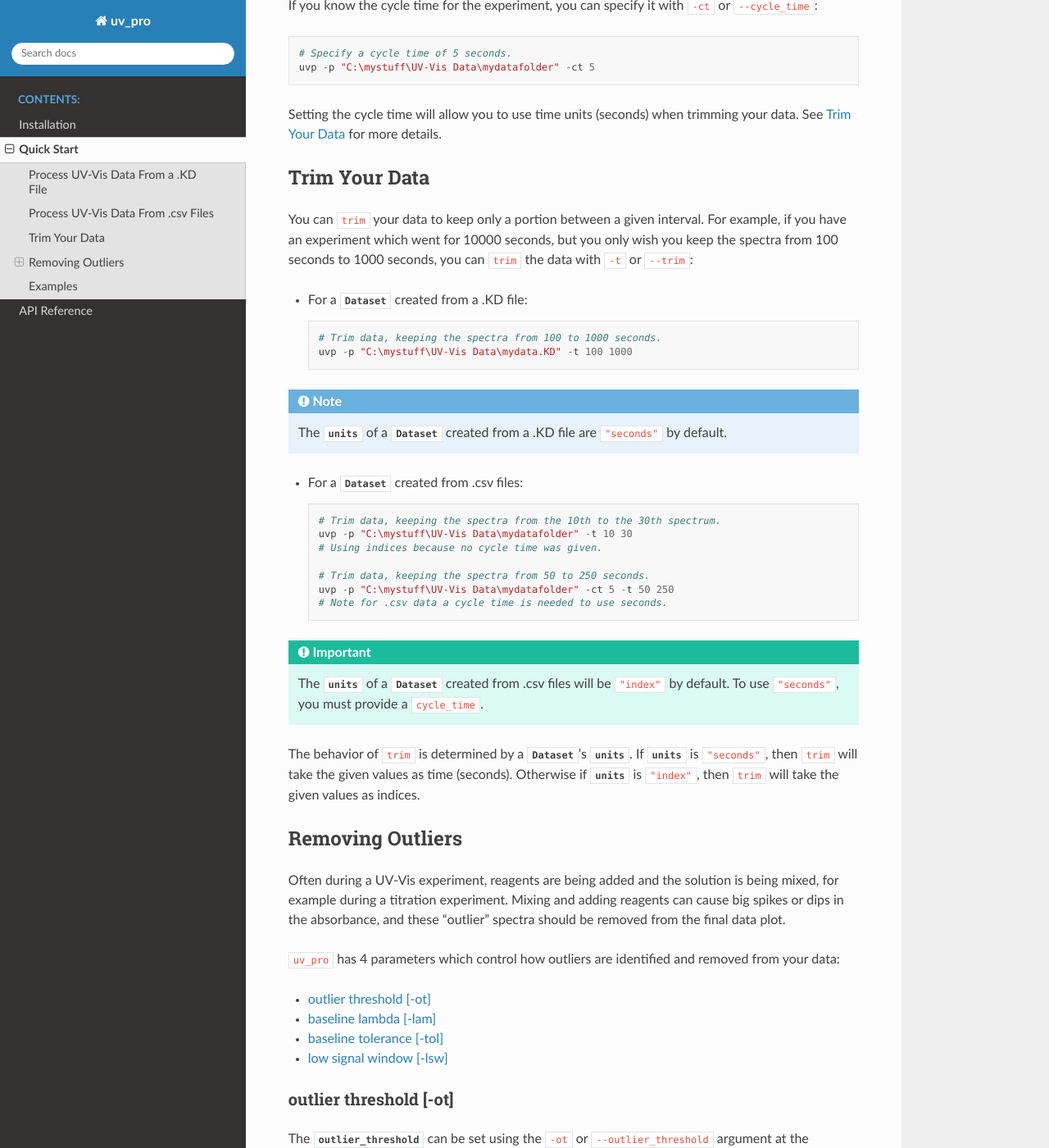
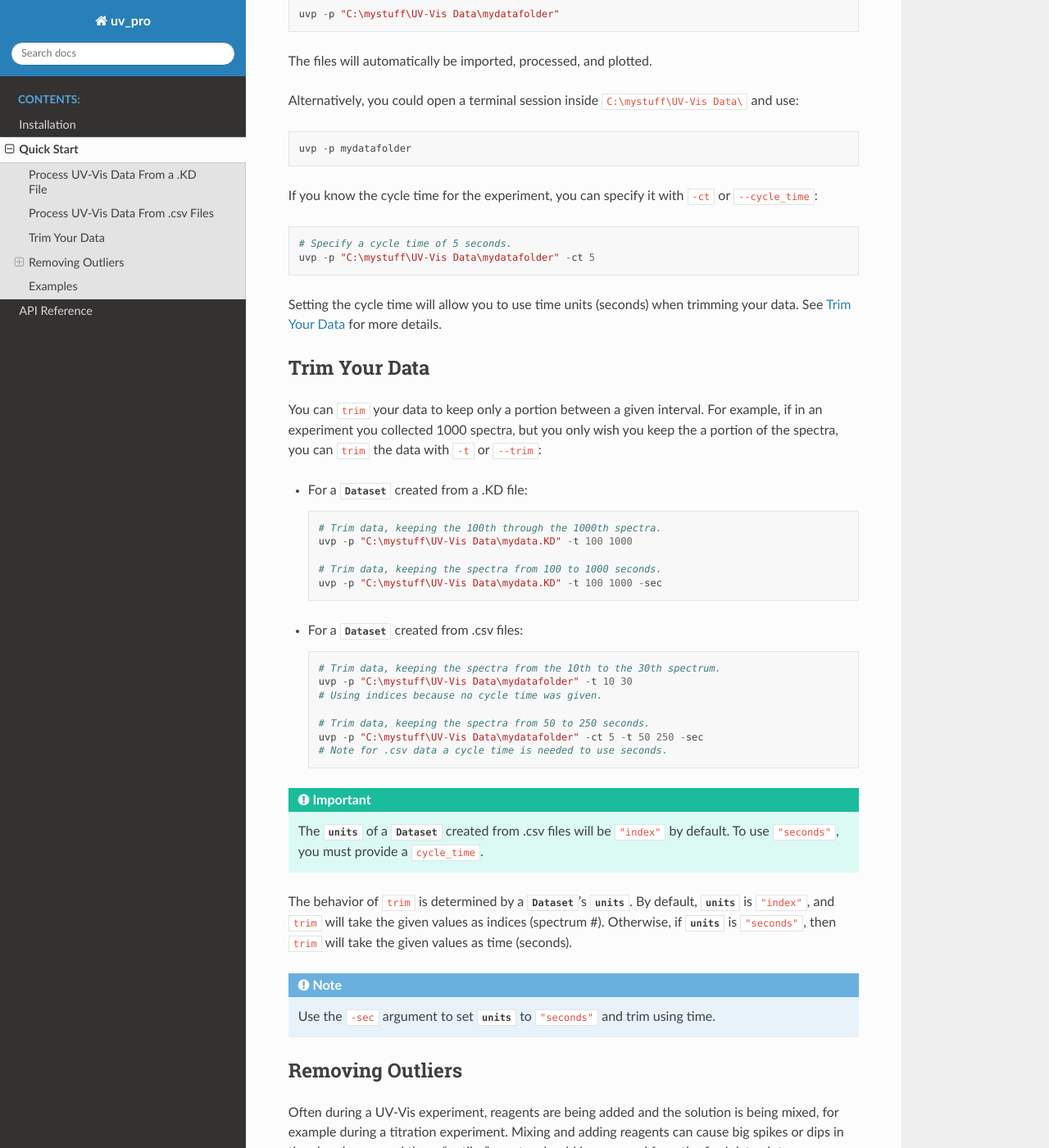
Before and after one commit to dd-hebert/uv_pro, a Sphinx documentation site: the page built from docs/quickstart.rst, in a window 1280 px wide and 1400 px high, scrolled down 976 px. Shown: the whole window at 82% size. Built offline with Sphinx 7.4.7 and the Read the Docs theme 2.0.0, drawn with Linux system fonts in a browser that asks for light colours; some of the changed text lies outside the part shown.

Commit message:
Update quickstart.rst

```diff
--- a/docs/quickstart.rst
+++ b/docs/quickstart.rst
@@ -13,6 +13,10 @@ To process this file, open a terminal and enter the following command::
     uvp -p "C:\mystuff\UV-Vis Data\mydata.KD"
 
 The file will automatically be imported, processed, and plotted.
+
+Alternatively, you could open a terminal session inside ``C:\mystuff\UV-Vis Data\`` and use::
+
+    uvp -p mydata.KD
 
 .. Note::
     When processing data from a .KD file, the experiment's cycle time is automatically
@@ -34,6 +38,10 @@ entering the following command::
 
 The files will automatically be imported, processed, and plotted.
 
+Alternatively, you could open a terminal session inside ``C:\mystuff\UV-Vis Data\`` and use::
+
+    uvp -p mydatafolder
+
 If you know the cycle time for the experiment, you can specify it with ``-ct`` or
 ``--cycle_time``::
 
@@ -46,18 +54,17 @@ See `Trim Your Data`_ for more details.
 
 Trim Your Data
 -------------------------
-You can ``trim`` your data to keep only a portion between a given interval. For example, if you
-have an experiment which went for 10000 seconds, but you only wish you keep the spectra from
-100 seconds to 1000 seconds, you can ``trim`` the data with ``-t`` or ``--trim``:
+You can ``trim`` your data to keep only a portion between a given interval. For example, if in
+an experiment you collected 1000 spectra, but you only wish you keep the a portion of the spectra,
+you can ``trim`` the data with ``-t`` or ``--trim``:
 
 - For a :class:`~uv_pro.process.Dataset` created from a .KD file::
 
-    # Trim data, keeping the spectra from 100 to 1000 seconds.
+    # Trim data, keeping the 100th through the 1000th spectra.
     uvp -p "C:\mystuff\UV-Vis Data\mydata.KD" -t 100 1000
 
-.. Note::
-    The :attr:`~uv_pro.process.Dataset.units` of a :class:`~uv_pro.process.Dataset` created from a .KD file
-    are ``"seconds"`` by default.
+    # Trim data, keeping the spectra from 100 to 1000 seconds.
+    uvp -p "C:\mystuff\UV-Vis Data\mydata.KD" -t 100 1000 -sec
 
 - For a :class:`~uv_pro.process.Dataset` created from .csv files::
 
@@ -66,7 +73,7 @@ have an experiment which went for 10000 seconds, but you only wish you keep the
     # Using indices because no cycle time was given.
 
     # Trim data, keeping the spectra from 50 to 250 seconds.
-    uvp -p "C:\mystuff\UV-Vis Data\mydatafolder" -ct 5 -t 50 250
+    uvp -p "C:\mystuff\UV-Vis Data\mydatafolder" -ct 5 -t 50 250 -sec
     # Note for .csv data a cycle time is needed to use seconds.
 
 .. Important::
@@ -74,10 +81,13 @@ have an experiment which went for 10000 seconds, but you only wish you keep the
     will be ``"index"`` by default. To use ``"seconds"``, you must provide a ``cycle_time``.
 
 The behavior of ``trim`` is determined by a :class:`~uv_pro.process.Dataset`'s
-:attr:`~uv_pro.process.Dataset.units`. If :attr:`~uv_pro.process.Dataset.units` is ``"seconds"``, then
-``trim`` will take the given values as time (seconds). Otherwise if :attr:`~uv_pro.process.Dataset.units`
-is ``"index"``, then ``trim`` will take the given values as indices.
+:attr:`~uv_pro.process.Dataset.units`. By default, :attr:`~uv_pro.process.Dataset.units`
+is ``"index"``, and ``trim`` will take the given values as indices (spectrum #).
+Otherwise, if :attr:`~uv_pro.process.Dataset.units` is ``"seconds"``, then ``trim`` will take the
+given values as time (seconds).
 
+.. Note::
+    Use the ``-sec`` argument to set :attr:`~uv_pro.process.Dataset.units` to ``"seconds"`` and trim using time.
 
 Removing Outliers
 ----------------------------
@@ -147,8 +157,8 @@ The :func:`baseline_tolerance <uv_pro.process.Dataset.__init__>` specifies the e
 can be set using the ``-tol`` or ``--baseline_tolerance`` argument at the terminal::
 
     # Set the baseline tolerance.
-    uvp -p "mydata.KD" -tol 0.01
-    uvp -p "mydata.KD" --baseline_tolerance 10
+    uvp -p mydata.KD -tol 0.01
+    uvp -p mydata.KD --baseline_tolerance 10
 
 Try ``-tol`` values between 0.001 and 10000. The default is 0.1.
 See pybaselines.whittaker_ for more in-depth information.
@@ -164,8 +174,8 @@ The presence of negative peaks in your data will significantly affect the data c
 You can set the size of the window using the ``-lsw`` or ``--low_signal_window`` argument at the terminal::
 
     # Set the low signal outlier window size.
-    uvp -p "mydata.KD" -lsw "wide"
-    uvp -p "mydata.KD" --low_signal_window "narrow"  # default
+    uvp -p mydata.KD -lsw "wide"
+    uvp -p mydata.KD --low_signal_window "narrow"  # default
 
 The default size is ``"narrow"``, meaning only the spectra with low total absorbance are considered
 low signal outliers. If the size is set to ``"wide"``, then the spectra immediately neighboring low signal
@@ -197,11 +207,11 @@ Examples
 Import the data from ``myfile.KD``, set the outlier detection to 0.2, trim the data to keep only spectra
 from 50 seconds to 250 seconds, and show 10 slices::
 
-    uvp -p "C:\\Desktop\\myfile.KD" -t 50 250 -ot 0.2 -sl 10
+    uvp -p C:\Desktop\myfile.KD -t 50 250 -ot 0.2 -sl 10
 
 
 Import the data from the .csv files in ``mydatafolder``, trim the data to keep only spectra from 20
 seconds to 2000 seconds, set the cycle time to 5 seconds, set the outlier detection to 0.2, and show
 15 slices::
 
-    uvp -p "C:\\Desktop\\mydatafolder" -t 20 2000 -ct 5 -ot 0.2 -sl 15
+    uvp -p C:\Desktop\mydatafolder -t 20 2000 -ct 5 -ot 0.2 -sl 15
```
